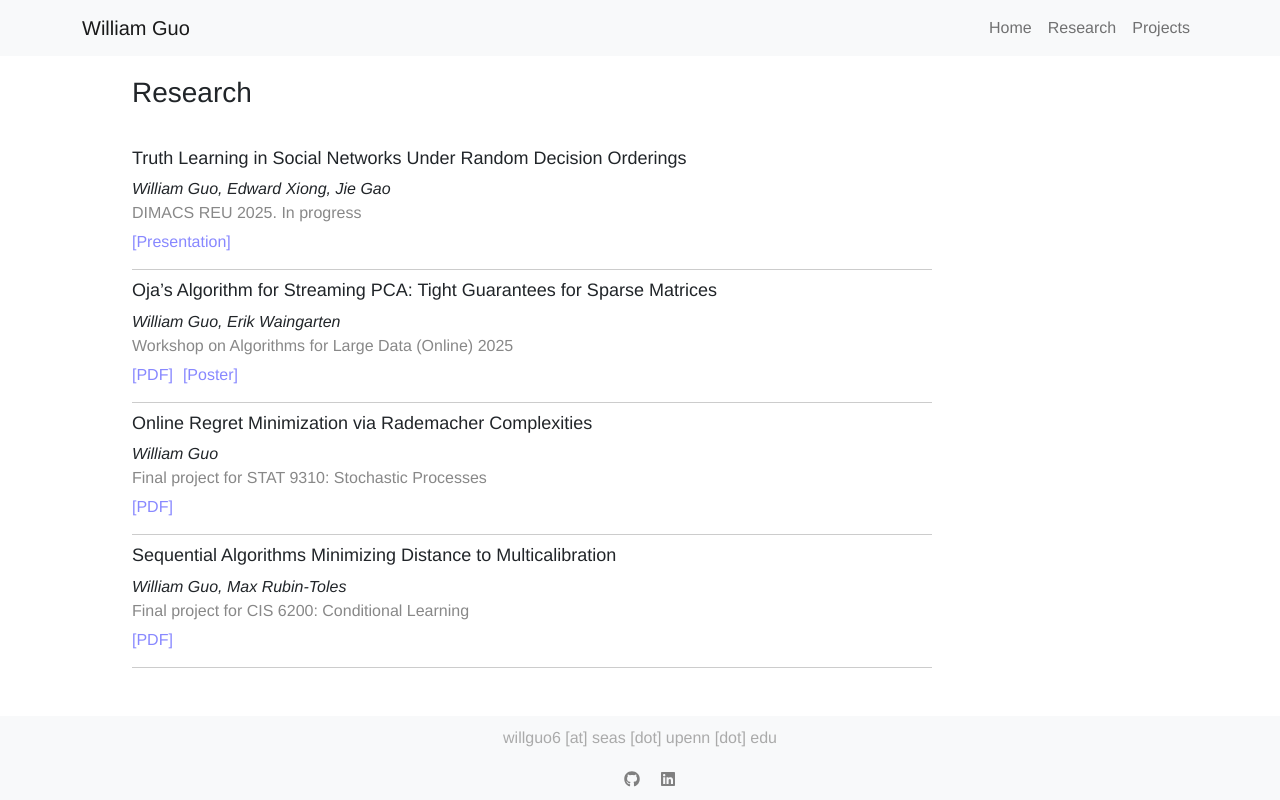
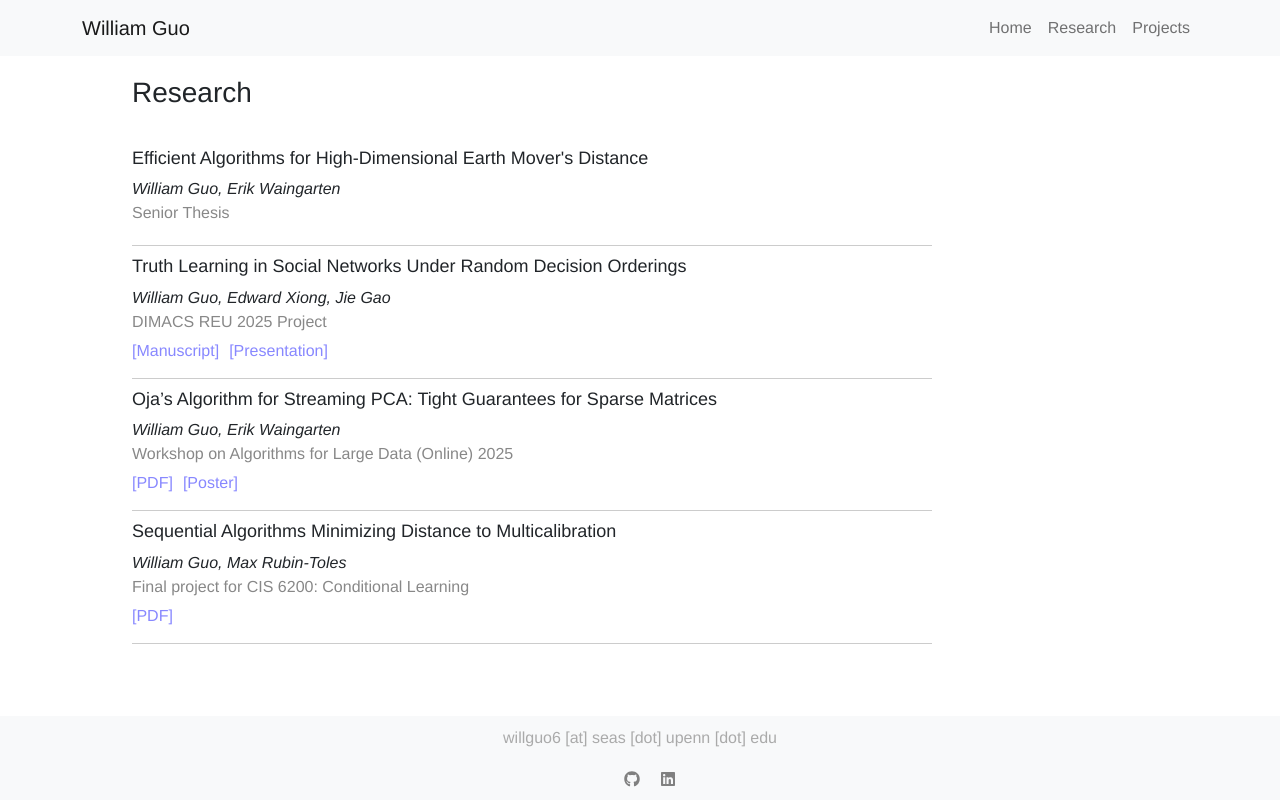
Before and after one commit to willdguo/willdguo.github.io, a React (Create React App) app: page /research in a window 1280 px wide. Built offline with nearby package versions, Linux system fonts and the light colour scheme.

Commit message:
fixed research

```diff
--- a/src/components/Bio.js
+++ b/src/components/Bio.js
@@ -20,7 +20,7 @@ function Bio() {
           <div className="bio-text">
             <h4>About Me</h4>
             <p>
-              Hi! I'm William, a rising fourth year Engineering & Wharton student at UPenn studying CS and Statistics. I'm broadly interested in discrete probability and its uses in theoretical computer science. Some topics I am particularly interested in are combinatorial optimization, processes on networks, and streaming algorithms.
+              Hi! I'm William, a fourth year Engineering & Wharton undergrad at UPenn studying CS and Statistics. I'm broadly interested in probability and its uses in theoretical computer science. Some topics I am particularly interested in are combinatorial optimization, random processes on networks, and high-dimensional datasets.
             </p>
             <p>
               I am fortunate enough to work with{" "}
@@ -56,7 +56,7 @@ function Bio() {
           <div className="other-experience">
             <h4>Other</h4>
             <ul>
-              <li>Before discovering TCS, I explored many things in many different fields. Previously, I was a software intern at Epic Systems, and before this, I was a venture capital intern at Susquehanna International Group. </li>
+              <li>Before discovering TCS, I was interested in software & startups. I previously interned as a SDE at Epic Systems, and before this, I was a venture capital intern at Susquehanna International Group. </li>
               <li> In my free time, I enjoy pickup soccer/volleyball, playing piano, and bouldering. </li>
               <li>Notes for{' '}
                   <a
--- a/src/pages/Research.js
+++ b/src/pages/Research.js
@@ -3,17 +3,25 @@ import streampca from "../files/Streaming_PCA.pdf"
 import multicalibpaper from '../files/Multicalib_CIS6200.pdf'
 import stat9310 from "../files/STAT_9310_Project.pdf"
 import pcaposter from "../files/WALDO_Poster.pdf"
-import dimacs from "../files/DIMACS_slides.pdf"
+import dimacs_slides from "../files/DIMACS_slides.pdf"
+import dimacs_writeup from "../files/truth_learning.pdf"
 
 function Research () {
 
     const topics = [
         {
+            'title': "Efficient Algorithms for High-Dimensional Earth Mover's Distance",
+            'authors': "William Guo, Erik Waingarten",
+            'desc': 'Senior Thesis',
+            'links': [],
+        },
+        {
             'title': "Truth Learning in Social Networks Under Random Decision Orderings",
             'authors': "William Guo, Edward Xiong, Jie Gao",
-            'desc': 'DIMACS REU 2025. In progress',
+            'desc': 'DIMACS REU 2025 Project',
             'links': [
-                {'link': dimacs, 'text': '[Presentation]'},
+                {'link': dimacs_writeup, 'text': '[Manuscript]'},
+                {'link': dimacs_slides, 'text': '[Presentation]'},
             ],
         },
         {
@@ -25,14 +33,14 @@ function Research () {
                 {'link': pcaposter, 'text': '[Poster]'}
             ],
         },
-        {
-            'title': "Online Regret Minimization via Rademacher Complexities",
-            'desc': "Final project for STAT 9310: Stochastic Processes",
-            'authors': "William Guo",
-            'links': [
-                {link: stat9310, 'text': '[PDF]'}
-            ]
-        },
+        // {
+        //     'title': "Online Regret Minimization via Rademacher Complexities",
+        //     'desc': "Final project for STAT 9310: Stochastic Processes",
+        //     'authors': "William Guo",
+        //     'links': [
+        //         {link: stat9310, 'text': '[PDF]'}
+        //     ]
+        // },
         {
             'title': "Sequential Algorithms Minimizing Distance to Multicalibration",
             'desc': "Final project for CIS 6200: Conditional Learning",
```
Also changed, not shown: 1 other file (tests, documents, lock files or other folders).
